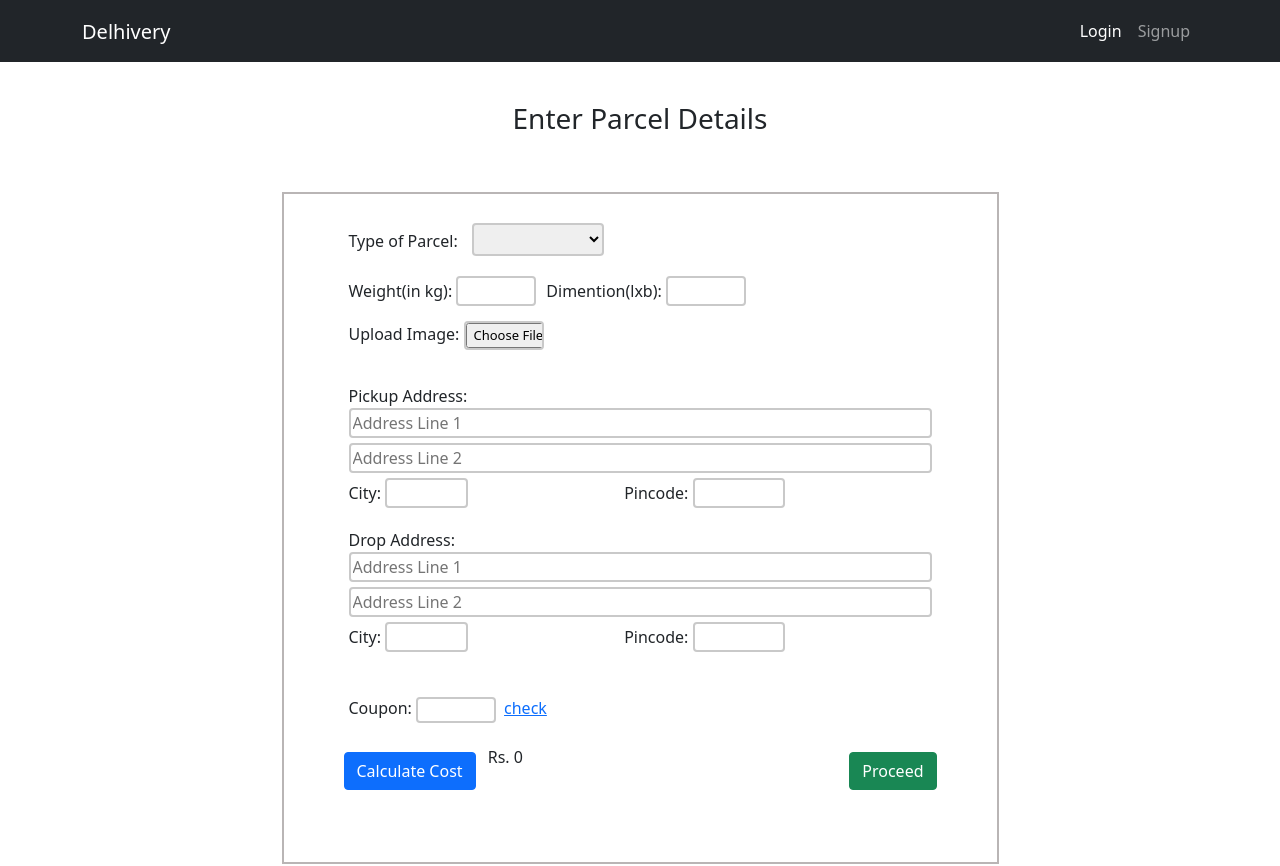
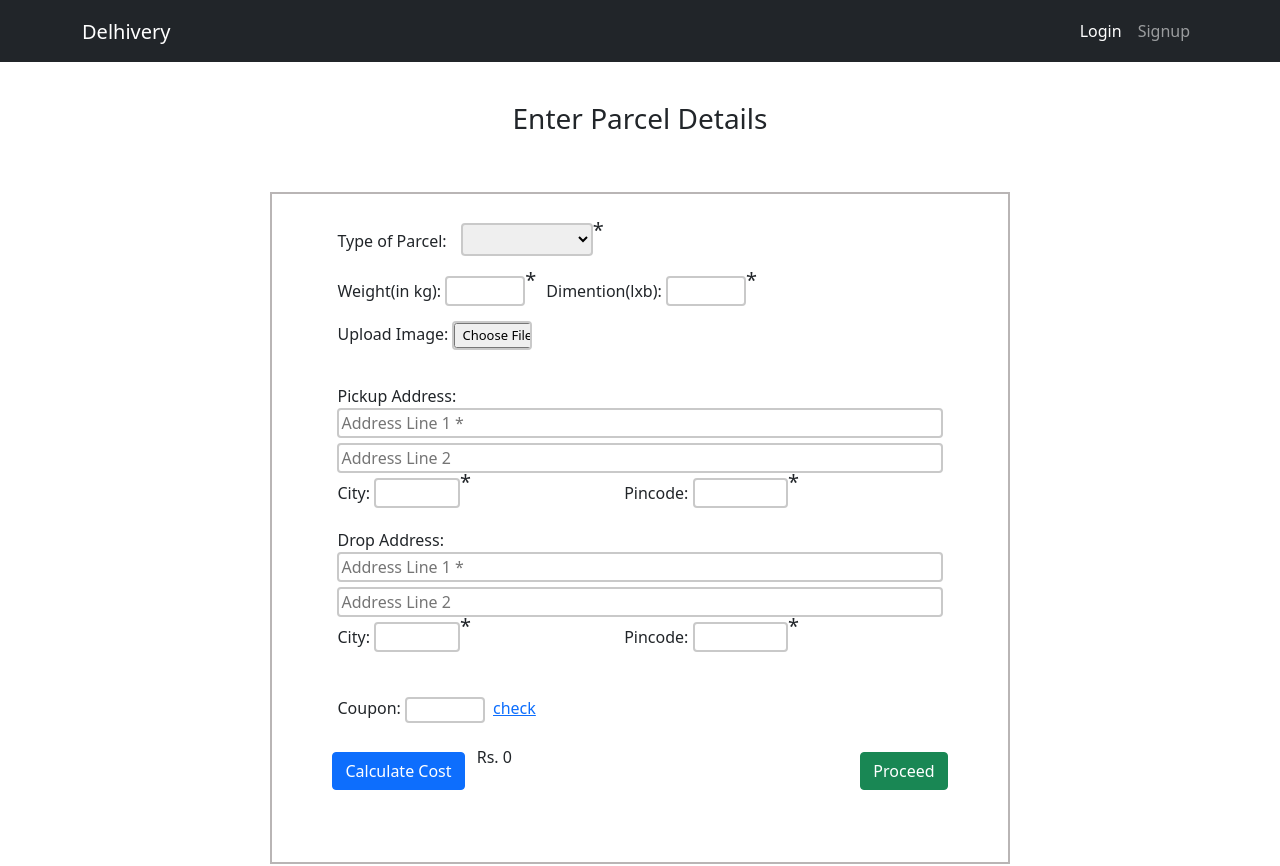
Before and after one commit to princepatel157/package-delivery-system, an Angular app in the folder frontend/: page / in a window 1280 px wide. Shown: the top 866 px of the page. Built offline with nearby package versions, Linux system fonts and the light colour scheme.

Commit message:
validation done

```diff
--- a/frontend/src/app/components/home/home.component.html
+++ b/frontend/src/app/components/home/home.component.html
@@ -23,6 +23,7 @@
                 <option value="glass-item">Glass Item</option>
                 <option value="documents">Documents</option>
               </select>
+              <sup class="star">*</sup>
             </div>
 
             <!-- parcel dimention and weight -->
@@ -30,10 +31,12 @@
               <div>
                 Weight(in kg):
                 <input type="number" name="weight" #weight ngModel />
+                <sup class="star">*</sup>
               </div>
               <div>
                 Dimention(lxb):
                 <input type="text" name="dimention" #dimention ngModel />
+                <sup class="star">*</sup>
               </div>
             </div>
 
@@ -59,7 +62,7 @@
                 <input
                   ngModel
                   type="text"
-                  placeholder="Address Line 1"
+                  placeholder="Address Line 1 *"
                   class=""
                   name="pick1"
                   #pick1
@@ -84,9 +87,13 @@
                     #pcity
                     ngModel
                   />
+                  <sup class="star">*</sup>
                 </div>
                 <div>
-                  Pincode: <input type="number" #ppin name="ppin" ngModel />
+                  Pincode: <input type="number" #ppin name="ppin" ngModel /><sup
+                    class="star"
+                    >*</sup
+                  >
                 </div>
               </div>
             </div>
@@ -98,7 +105,7 @@
                 <input
                   ngModel
                   type="text"
-                  placeholder="Address Line 1"
+                  placeholder="Address Line 1 *"
                   class=""
                   name="drop1"
                   #drop1
@@ -116,10 +123,19 @@
               <div class="pin">
                 <div>
                   City:
-                  <input ngModel type="text" class="dcity" name="dcity" #city />
+                  <input
+                    ngModel
+                    type="text"
+                    class="dcity"
+                    name="dcity"
+                    #city
+                  /><sup class="star">*</sup>
                 </div>
                 <div>
-                  Pincode: <input ngModel type="number" #dpin name="dpin" />
+                  Pincode: <input ngModel type="number" #dpin name="dpin" /><sup
+                    class="star"
+                    >*</sup
+                  >
                 </div>
               </div>
             </div>
--- a/frontend/src/app/components/home/home.component.scss
+++ b/frontend/src/app/components/home/home.component.scss
@@ -104,3 +104,7 @@ input {
   float: right;
   // width: 30%;
 }
+
+.star {
+  font-size: 20px;
+}
--- a/frontend/src/app/components/home/home.component.ts
+++ b/frontend/src/app/components/home/home.component.ts
@@ -73,6 +73,28 @@ export class HomeComponent implements OnInit {
     console.log(this.pickupAdd);
     console.log(this.dropAdd);
 
+    // checking validation
+    if (this.parcelType == '') {
+      window.alert('all star fields required');
+    } else if (this.parcelWeight == null) {
+      window.alert('all star fields required');
+    } else if (form.pick1 == '') {
+      window.alert('all star fields required');
+    } else if (form.drop1 == '') {
+      window.alert('all star fields required');
+    } else if (form.pcity == '') {
+      window.alert('all star fields required');
+    } else if (form.ppin == null) {
+      window.alert('all star fields required');
+    } else if (form.dcity == '') {
+      window.alert('all star fields required');
+    } else if (form.dpin == null) {
+      window.alert('all star fields required');
+    } else {
+      axios.post('http://localhost:3000/api/deleteOrder', {
+        username: localStorage.getItem('username'),
+      });
+
       axios
         .post('http://localhost:3000/api/order', {
           username: localStorage.getItem('username'),
@@ -87,5 +109,6 @@ export class HomeComponent implements OnInit {
           this.router.navigateByUrl('order');
         });
     }
+  }
   ngOnInit(): void {}
 }
--- a/frontend/src/app/components/login/login.component.ts
+++ b/frontend/src/app/components/login/login.component.ts
@@ -19,7 +19,11 @@ export class LoginComponent implements OnInit {
   onSubmit(val: any) {
     this.username = val.username;
     this.password = val.password;
-
+    if (this.username == '') {
+      window.alert('all fields required');
+    } else if (this.password == '') {
+      window.alert('all fields required');
+    } else {
       axios
         .post('http://localhost:3000/api/signin', {
           username: this.username,
@@ -35,3 +39,4 @@ export class LoginComponent implements OnInit {
         });
     }
   }
+}
--- a/frontend/src/app/components/signup/signup.component.html
+++ b/frontend/src/app/components/signup/signup.component.html
@@ -16,18 +16,18 @@
           #username
           name="username"
           ngModel
-          placeholder="username"
+          placeholder="username*"
           required
         />
         <br />
-        <input type="text" #email ngModel name="email" placeholder="email" />
+        <input type="text" #email ngModel name="email" placeholder="email*" />
         <br />
         <input
           #phone="ngModel"
           ngModel
           type="number"
           name="phone"
-          placeholder="phone"
+          placeholder="phone*"
         />
         <!-- <input type="number" #otp name="otp" placeholder="otp" /> -->
         <br />
@@ -36,7 +36,7 @@
           ngModel
           type="password"
           name="password"
-          placeholder="password"
+          placeholder="password*"
         />
         <br />
         <button type="submit" class="px-2 mt-4">Sign Up</button>
--- a/frontend/src/app/components/signup/signup.component.ts
+++ b/frontend/src/app/components/signup/signup.component.ts
@@ -23,7 +23,15 @@ export class SignupComponent implements OnInit {
     this.email = val.email;
     this.phone = val.phone;
     this.password = val.password;
-
+    if (this.username == '') {
+      window.alert('all fields required');
+    } else if (this.email == '') {
+      window.alert('all fields required');
+    } else if (this.phone == null) {
+      window.alert('all fields required');
+    } else if (this.password == '') {
+      window.alert('all fields required');
+    } else {
       axios
         .post('http://localhost:3000/api/register', {
           username: this.username,
@@ -35,7 +43,8 @@ export class SignupComponent implements OnInit {
           this.router.navigateByUrl('verify');
         })
         .catch((err) => {
-        window.alert(err.message);
+          window.alert('user Exist');
         });
     }
   }
+}
```
Also changed, not shown: 1 other file (tests, documents, lock files or other folders). Lines whose indentation alone changed are shown as unchanged.
